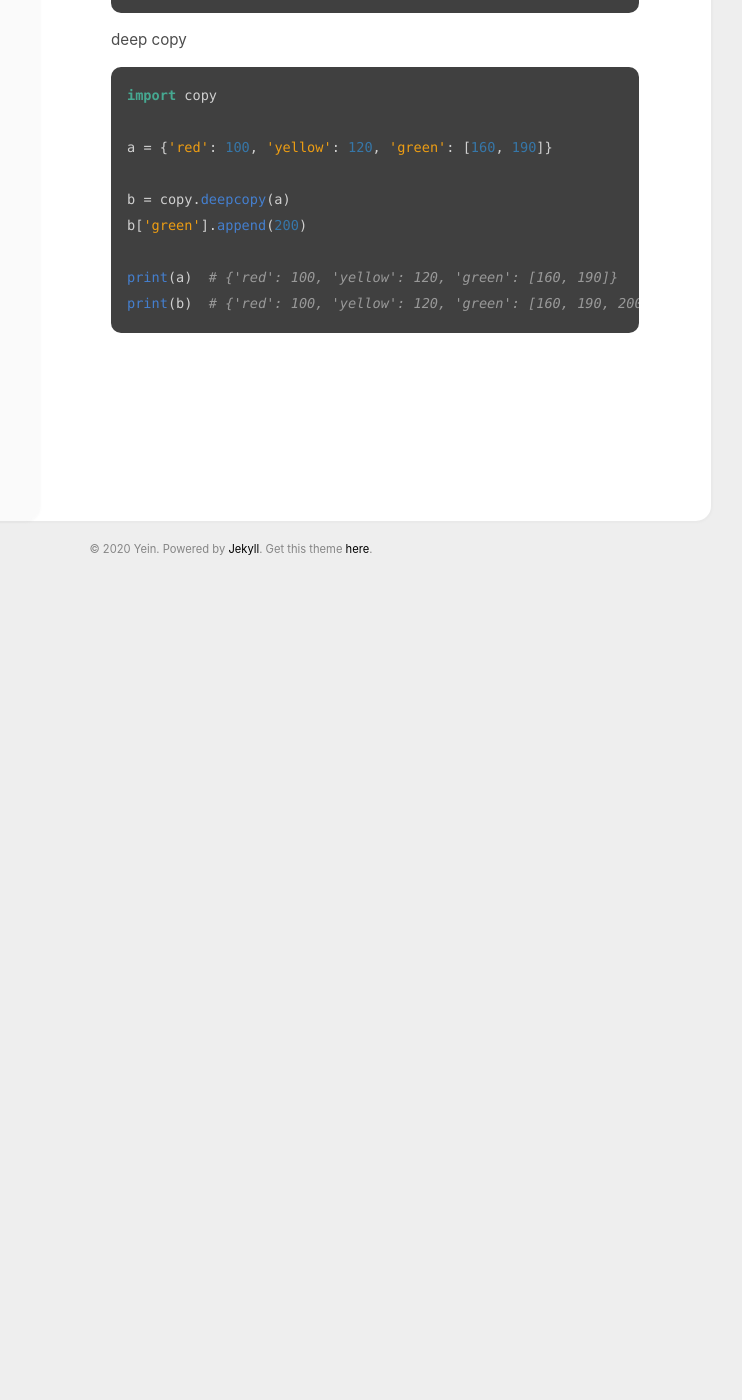
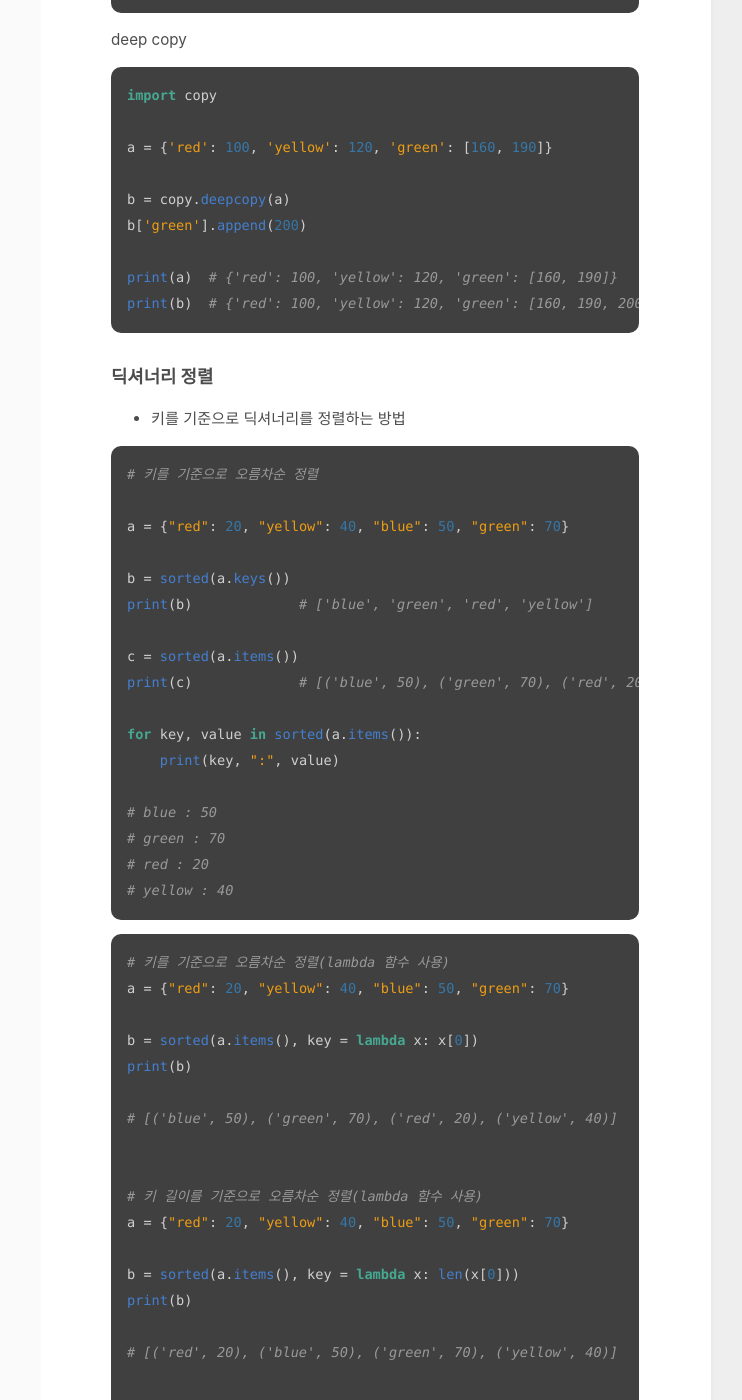
Before and after one commit to YeinHeo/yeinheo.github.io, a Jekyll site: the page built from _posts/2020-08-31-[python]dictionary.md, in a window 1280 px wide and 1400 px high, scrolled down 2957 px. Shown: the whole window, without its empty margins (409-1151 px from the left). Built offline with Jekyll 4.4.1, drawn with Linux system fonts in a browser that asks for light colours; before the commit the page ends 3539 px from its top, so only the background shows below that.

Commit message:
Update 2020-08-31-[python]dictionary.md

````diff
--- a/_posts/2020-08-31-[python]dictionary.md
+++ b/_posts/2020-08-31-[python]dictionary.md
@@ -119,3 +119,47 @@ b['green'].append(200)
 print(a)  # {'red': 100, 'yellow': 120, 'green': [160, 190]}
 print(b)  # {'red': 100, 'yellow': 120, 'green': [160, 190, 200]}
 ```
+
+### 딕셔너리 정렬
+- 키를 기준으로 딕셔너리를 정렬하는 방법
+
+```python
+# 키를 기준으로 오름차순 정렬
+
+a = {"red": 20, "yellow": 40, "blue": 50, "green": 70}
+
+b = sorted(a.keys())
+print(b)             # ['blue', 'green', 'red', 'yellow']
+
+c = sorted(a.items())
+print(c)             # [('blue', 50), ('green', 70), ('red', 20), ('yellow', 40)]
+
+for key, value in sorted(a.items()):
+    print(key, ":", value)
+
+# blue : 50
+# green : 70
+# red : 20
+# yellow : 40
+```
+
+```python
+# 키를 기준으로 오름차순 정렬(lambda 함수 사용)
+a = {"red": 20, "yellow": 40, "blue": 50, "green": 70}
+
+b = sorted(a.items(), key = lambda x: x[0])
+print(b)
+
+# [('blue', 50), ('green', 70), ('red', 20), ('yellow', 40)]
+
+
+# 키 길이를 기준으로 오름차순 정렬(lambda 함수 사용)
+a = {"red": 20, "yellow": 40, "blue": 50, "green": 70}
+
+b = sorted(a.items(), key = lambda x: len(x[0]))
+print(b)
+
+# [('red', 20), ('blue', 50), ('green', 70), ('yellow', 40)]
+
+
+```
````
